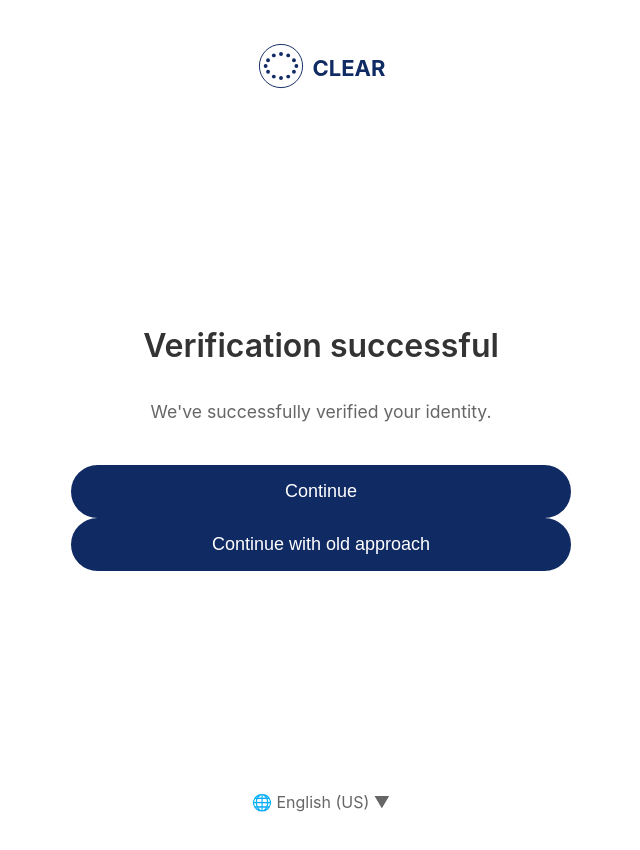
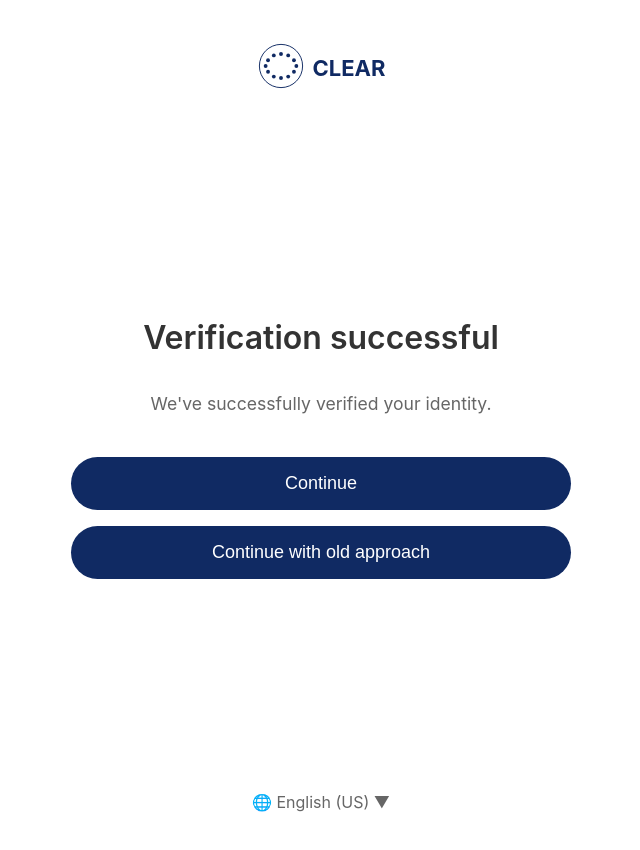
Before and after one commit to UraFIZ/clear-clone, a React (Create React App) app: page / in a window 1280 px wide. Shown: the top 850 px of the page, without its empty margins (319-959 px from the left). Built offline with nearby package versions, Linux system fonts and the light colour scheme.

Commit message:
add button with old aproach

```diff
--- a/src/components/ProdDeepLinkPage.css
+++ b/src/components/ProdDeepLinkPage.css
@@ -35,24 +35,30 @@
 }
 
 .continue-button {
-  background-color: #0073e6;
+  background-color: #1a3a5c;
   color: white;
   border: none;
-  padding: 0.875rem 3rem;
-  border-radius: 8px;
+  padding: 1rem 3rem;
+  border-radius: 50px;
   font-size: 1.1rem;
   font-weight: 500;
   cursor: pointer;
   transition: background-color 0.2s ease;
-  min-width: 200px;
+  width: 100%;
+  max-width: 500px;
+  margin-bottom: 1rem;
 }
 
 .continue-button:hover {
-  background-color: #005bb5;
+  background-color: #0f2842;
 }
 
 .continue-button:active {
   transform: translateY(1px);
+}
+
+.continue-button:last-of-type {
+  margin-bottom: 0;
 }
 
 .language-selector {
--- a/src/components/ProdDeepLinkPage.js
+++ b/src/components/ProdDeepLinkPage.js
@@ -1,5 +1,3 @@
-// ProdDeepLinkPage.js
-import React from "react";
 import Logo from "./Logo";
 import "./ProdDeepLinkPage.css";
 
```
